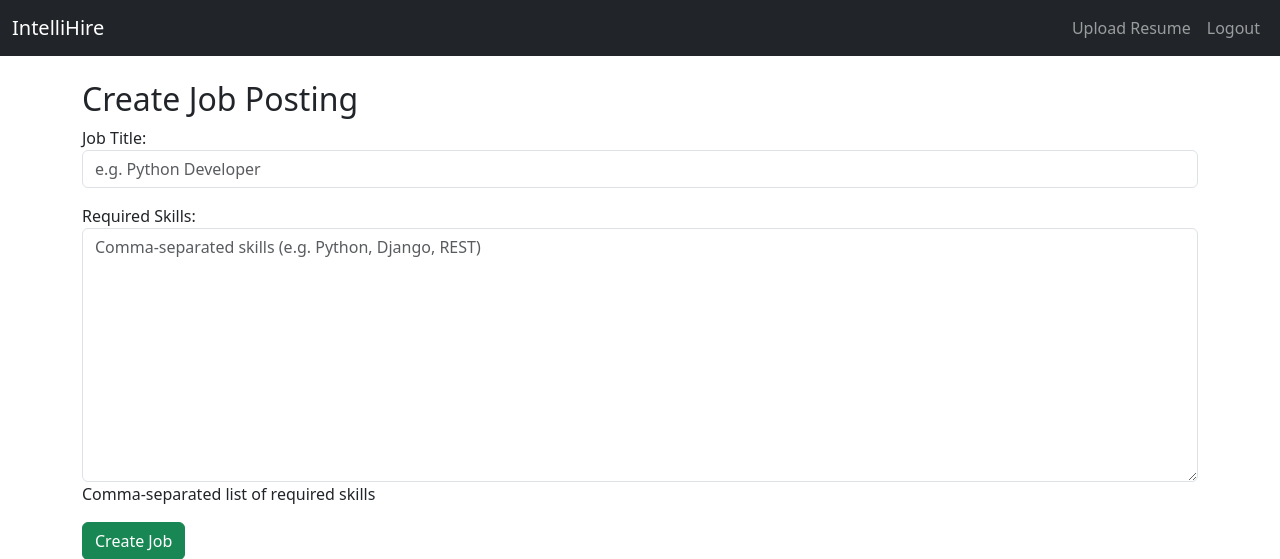
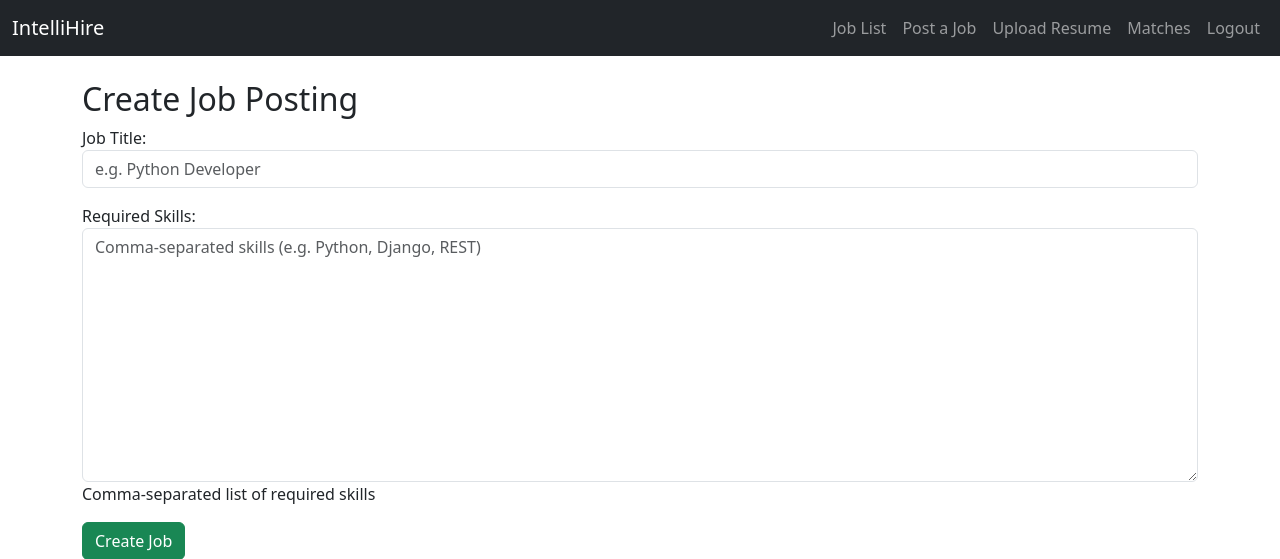
Before and after one commit to mishalp789/Intellihire-AI-Resume-Screener-, a Django app: page /jobs/create/ in a window 1280 px wide. Shown: the top 559 px of the page. Run offline with Django 5.2, Linux system fonts and the light colour scheme; the visitor is signed in with stand-in values (Sample User, id 1).

Commit message:
Final version: cleaned up UI, README, requirements, skill matcher

```diff
--- a/core/templates/base.html
+++ b/core/templates/base.html
@@ -18,7 +18,16 @@
            <ul class="navbar-nav ms-auto">
     {% if user.is_authenticated %}
         <li class="nav-item">
+            <a class="nav-link" href="{% url 'job_list' %}">Job List</a>
+        </li>
+        <li class="nav-item">
+            <a class="nav-link" href="{% url 'create_job' %}">Post a Job</a>
+        </li>
+        <li class="nav-item">
             <a class="nav-link" href="{% url 'upload_resume' %}">Upload Resume</a>
+        </li>
+        <li class="nav-item">
+            <a class="nav-link" href="{% url 'matched_results' %}">Matches</a>
         </li>
         <li class="nav-item">
             <a class="nav-link" href="{% url 'logout' %}">Logout</a>
@@ -32,6 +41,7 @@
         </li>
     {% endif %}
 </ul>
+
         </div>
     </div>
 </nav>
```
Also changed, not shown: 1 other file. Lines whose indentation alone changed are shown as unchanged.
